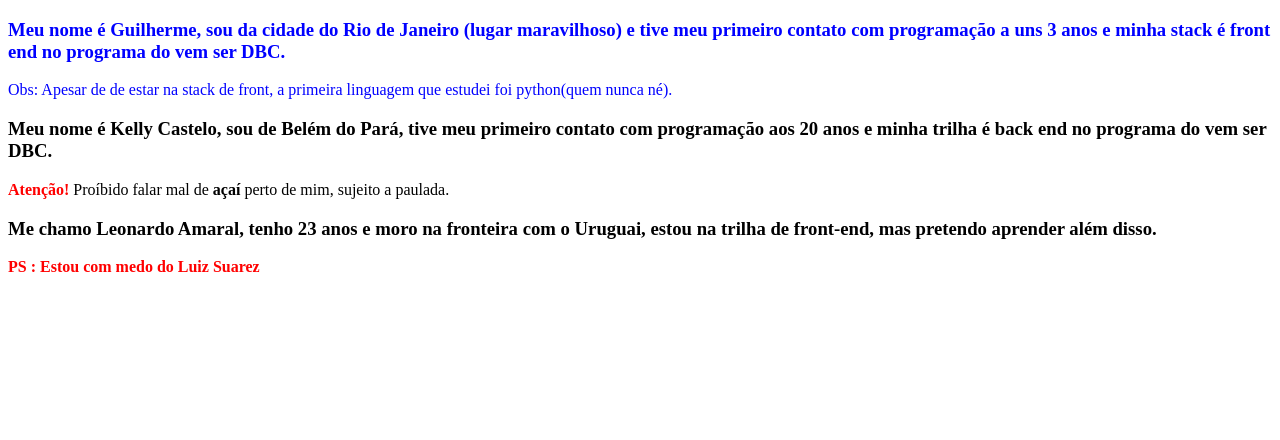
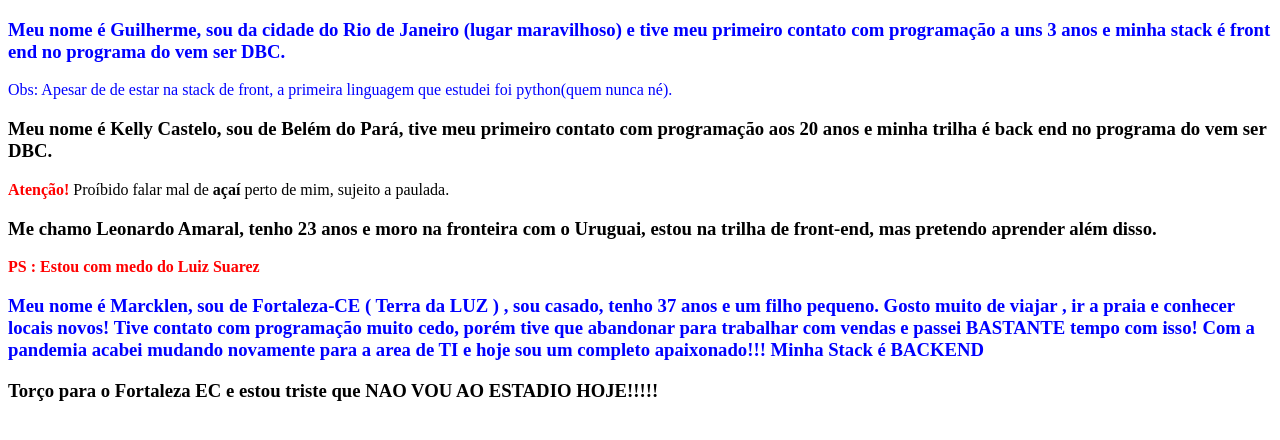
Before and after one commit to kaeldotjar/task02-mob-programming, a plain HTML site: page index.html in a window 1280 px wide. Drawn offline with Linux system fonts and the light colour scheme.

Commit message:
Marcklen Guimaraes 01

```diff
--- a/index.html
+++ b/index.html
@@ -30,7 +30,17 @@
 			<p>
 				<b style="color: red">PS : Estou com medo do Luiz Suarez</b>
 			</p>
-
+			<h3 style="color: blue">
+				Meu nome é Marcklen, sou de Fortaleza-CE ( Terra da LUZ ) , sou casado, tenho 37 anos e um filho pequeno.
+				Gosto muito de viajar , ir a praia e conhecer locais novos!
+				Tive contato com programação muito cedo, porém tive que abandonar para trabalhar com vendas e passei BASTANTE
+				tempo com isso! Com a pandemia acabei mudando novamente para a area de TI e hoje sou um completo
+				apaixonado!!!
+				Minha Stack é BACKEND
+			</h3>
+			<h3>
+				Torço para o Fortaleza EC e estou triste que NAO VOU AO ESTADIO HOJE!!!!!
+			</h3>
 		</main>
 	</body>
 </html>
```
